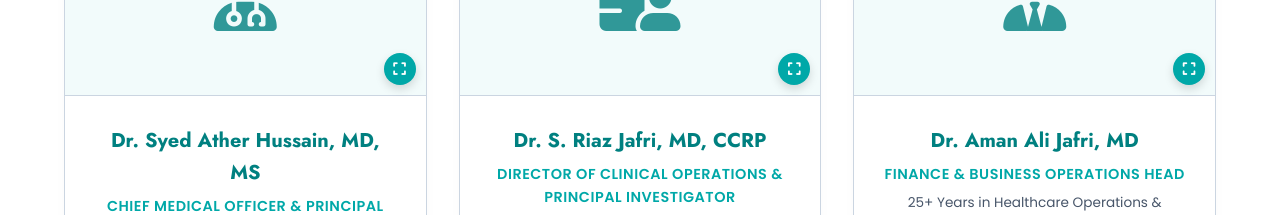
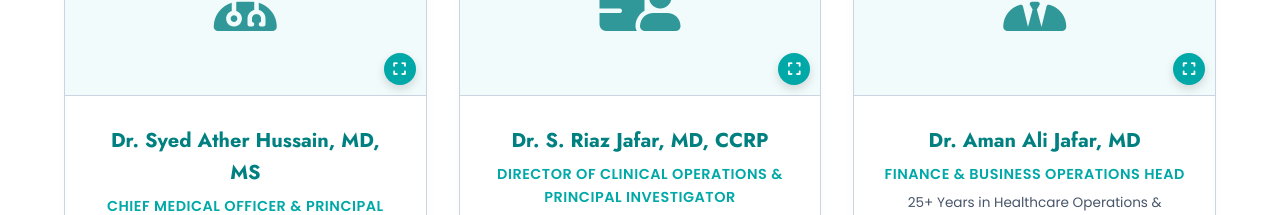
Before and after one commit to hhuss786512tx-tech/Azul-Bio-research, a React (Vite) app: page /team in a window 1280 px wide. Shown: the part 960-1175 px from the top of the page. Built offline with nearby package versions, Linux system fonts and the light colour scheme.

Commit message:
fix: Correct investigator name spelling from Jafri to Jafar across the site

```diff
--- a/src/pages/ActiveTrials.jsx
+++ b/src/pages/ActiveTrials.jsx
@@ -377,7 +377,7 @@ export const ActiveTrials = () => {
                                         <ol style={{ paddingLeft: '1.2rem', marginTop: '0.5rem' }}>
                                             <li>Our clinical trial recruitment coordinators will review your responses.</li>
                                             <li>We will contact you via email at <strong>{formData.email}</strong> or phone at <strong>{formData.phone}</strong> within 1-2 business days.</li>
-                                            <li>If eligible, we will schedule a formal in-clinic consultation with Dr. Hussain or Dr. Jafri to review the study consent documents.</li>
+                                            <li>If eligible, we will schedule a formal in-clinic consultation with Dr. Hussain or Dr. Jafar to review the study consent documents.</li>
                                         </ol>
                                     </div>
                                     <button
--- a/src/pages/Home.jsx
+++ b/src/pages/Home.jsx
@@ -359,7 +359,7 @@ export const Home = () => {
                                 <i className="fa-solid fa-user-tie"></i>
                             </div>
                             <div className="team-info">
-                                <h3>Aman Ali Jafri, MD</h3>
+                                <h3>Aman Ali Jafar, MD</h3>
                                 <span className="team-role">Finance / Business Head</span>
                                 <p className="team-cert">Board Certified in Internal Medicine</p>
                             </div>
@@ -379,7 +379,7 @@ export const Home = () => {
                                 <i className="fa-solid fa-hospital-user"></i>
                             </div>
                             <div className="team-info">
-                                <h3>S. Riaz Jafri, MD, CCRP</h3>
+                                <h3>S. Riaz Jafar, MD, CCRP</h3>
                                 <span className="team-role">Operation Head</span>
                                 <p className="team-cert">Certified Clinical Research Professional (CCRP)</p>
                             </div>
@@ -453,7 +453,7 @@ export const Home = () => {
                                     <div className="info-item">
                                         <div className="info-icon"><i className="fa-solid fa-user-tie"></i></div>
                                         <div>
-                                            <h5>S. Riaz Jafri, MD, CCRP</h5>
+                                            <h5>S. Riaz Jafar, MD, CCRP</h5>
                                             <p>{t('contact_role')}</p>
                                         </div>
                                     </div>
--- a/src/pages/Team.jsx
+++ b/src/pages/Team.jsx
@@ -30,17 +30,17 @@ export const Team = () => {
             }
         },
         {
-            id: 'riaz-jafri',
-            name: 'Dr. S. Riaz Jafri, MD, CCRP',
+            id: 'riaz-jafar',
+            name: 'Dr. S. Riaz Jafar, MD, CCRP',
             role: 'Director of Clinical Operations & Principal Investigator',
             specialty: 'Internal Medicine, Pulmonology & Geriatrics',
             experience: '30+ Years of Clinical Trial & Site Operations Experience',
             certifications: 'Board Certified in Internal Medicine | SoCRA Certified Clinical Research Professional (CCRP)',
-            bio: 'Dr. Jafri combines extensive medical practice with specialized clinical operations management. For over 30 years, he has led clinical sites to ensure absolute protocol compliance, data integrity, and patient-centric care. He is SoCRA certified, ensuring the highest international standards of Good Clinical Practice (GCP) are maintained.',
+            bio: 'Dr. Jafar combines extensive medical practice with specialized clinical operations management. For over 30 years, he has led clinical sites to ensure absolute protocol compliance, data integrity, and patient-centric care. He is SoCRA certified, ensuring the highest international standards of Good Clinical Practice (GCP) are maintained.',
             details: {
                 education: 'MD, Internal Medicine Residency at State University of New York.',
                 focus: 'Internal medicine, cardiovascular medicine, respiratory studies (COPD/Asthma), and geriatric clinical research.',
-                trialsGov: 'https://clinicaltrials.gov/search?term=Riaz%20Jafri',
+                trialsGov: 'https://clinicaltrials.gov/search?term=Riaz%20Jafar',
                 cvHighlights: [
                     '30+ years of clinical trial operations and patient safety management.',
                     'Managed and served as PI/Sub-I on over 95 clinical trials.',
@@ -51,13 +51,13 @@ export const Team = () => {
             }
         },
         {
-            id: 'aman-jafri',
-            name: 'Dr. Aman Ali Jafri, MD',
+            id: 'aman-jafar',
+            name: 'Dr. Aman Ali Jafar, MD',
             role: 'Finance & Business Operations Head',
             specialty: 'Internal Medicine & Healthcare Administration',
             experience: '25+ Years in Healthcare Operations & Administration',
             certifications: 'Board Certified in Internal Medicine',
-            bio: 'Dr. Aman Ali Jafri manages site feasibility, corporate partnerships, and sponsor contracting. He serves as the primary liaison between Azul BioResearch, CROs, and pharmaceutical sponsors, coordinating study start-up times and operational efficiency across all network clinics.',
+            bio: 'Dr. Aman Ali Jafar manages site feasibility, corporate partnerships, and sponsor contracting. He serves as the primary liaison between Azul BioResearch, CROs, and pharmaceutical sponsors, coordinating study start-up times and operational efficiency across all network clinics.',
             details: {
                 education: 'MD, Internal Medicine Residency Program.',
                 focus: 'Site feasibility assessments, investigator recruitment, budgeting, and legal compliance.',
@@ -96,7 +96,7 @@ export const Team = () => {
                                 onClick={() => setSelectedMember(member)}
                             >
                                 <div className="team-img-placeholder" style={{ backgroundColor: 'var(--bg-secondary)', position: 'relative' }}>
-                                    <i className={member.id === 'riaz-jafri' ? "fa-solid fa-hospital-user" : member.id === 'ather-hussain' ? "fa-solid fa-user-doctor" : "fa-solid fa-user-tie"} style={{ color: 'var(--primary-blue)', opacity: 0.8 }}></i>
+                                    <i className={member.id === 'riaz-jafar' ? "fa-solid fa-hospital-user" : member.id === 'ather-hussain' ? "fa-solid fa-user-doctor" : "fa-solid fa-user-tie"} style={{ color: 'var(--primary-blue)', opacity: 0.8 }}></i>
                                     <div style={{
                                         position: 'absolute',
                                         bottom: '10px',
```
